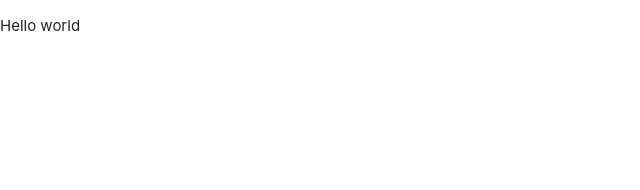
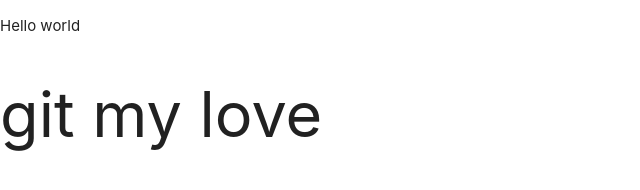
Before and after one commit to REZAMK142/frontend-learning, a plain HTML site: page index.html in a window 1280 px wide. Shown: the whole page, without its empty margins (0-640 px from the left). Drawn offline with Linux system fonts and the light colour scheme; files that its build step writes are made by us from their sources; files whose address does not match are found by name.

Commit message:
h1 added

```diff
--- a/index.html
+++ b/index.html
@@ -13,7 +13,7 @@
 
 
 <p>Hello world</p>
-
+<h1>git my love</h1>
 
 
 
```
